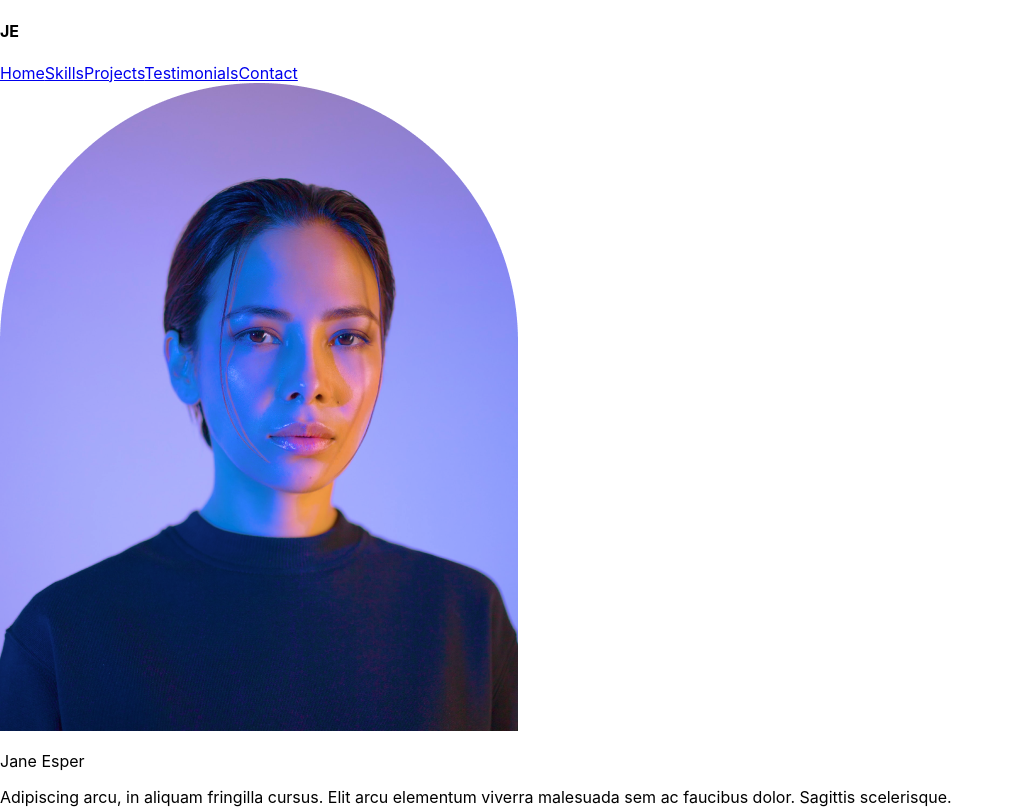
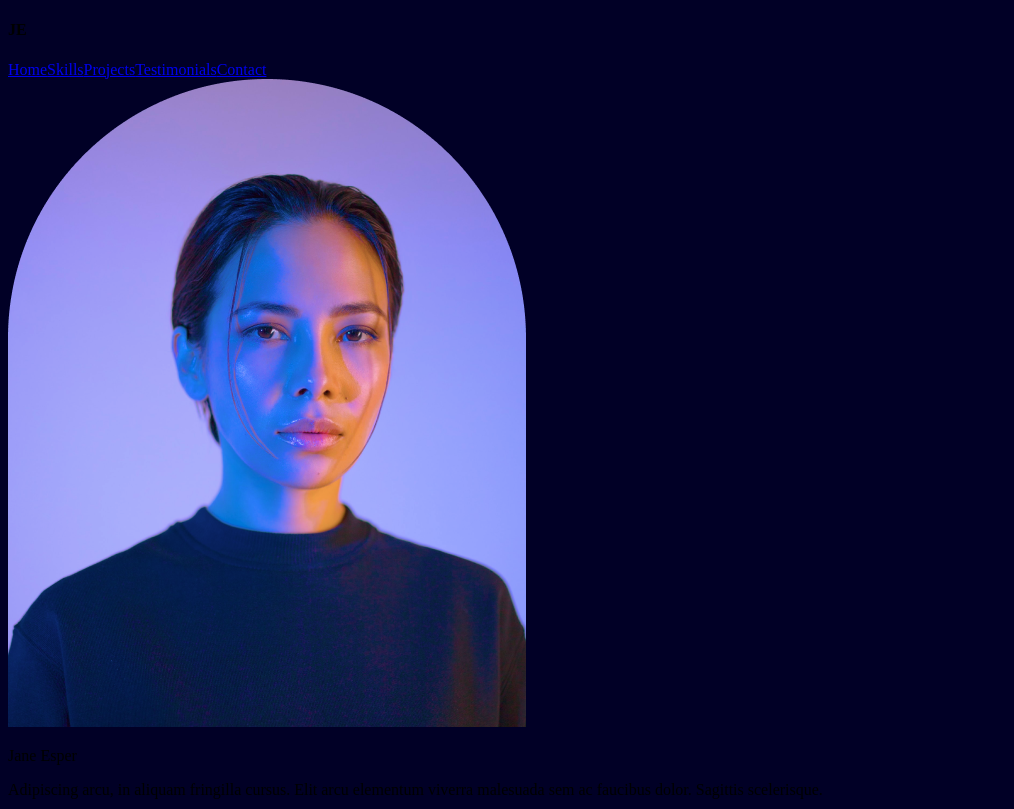
Before and after one commit to ShubhamKhale/react-portfolio, a React (Create React App) app: page / in a window 1280 px wide. Shown: the top 809 px of the page, without its empty margins (0-1014 px from the left). Built offline with nearby package versions, Linux system fonts and the light colour scheme.

Commit message:
added css to  index.css

```diff
--- a/src/index.css
+++ b/src/index.css
@@ -1,13 +1,14 @@
-body {
-  margin: 0;
-  font-family: -apple-system, BlinkMacSystemFont, 'Segoe UI', 'Roboto', 'Oxygen',
-    'Ubuntu', 'Cantarell', 'Fira Sans', 'Droid Sans', 'Helvetica Neue',
-    sans-serif;
-  -webkit-font-smoothing: antialiased;
-  -moz-osx-font-smoothing: grayscale;
+@import url("https://fonts.googleapis.com/css2?family=Open+Sans:wght@400;600&family=Playfair+Display:wght@400;600&display=swap");
+
+@tailwind base;
+@tailwind components;
+@tailwind utilities;
+
+html,
+body,
+#root,
+.app {
+  height: 100%;
+  background-color: #010026;
+  @apply text-white;
 }
-
-code {
-  font-family: source-code-pro, Menlo, Monaco, Consolas, 'Courier New',
-    monospace;
-}
```
